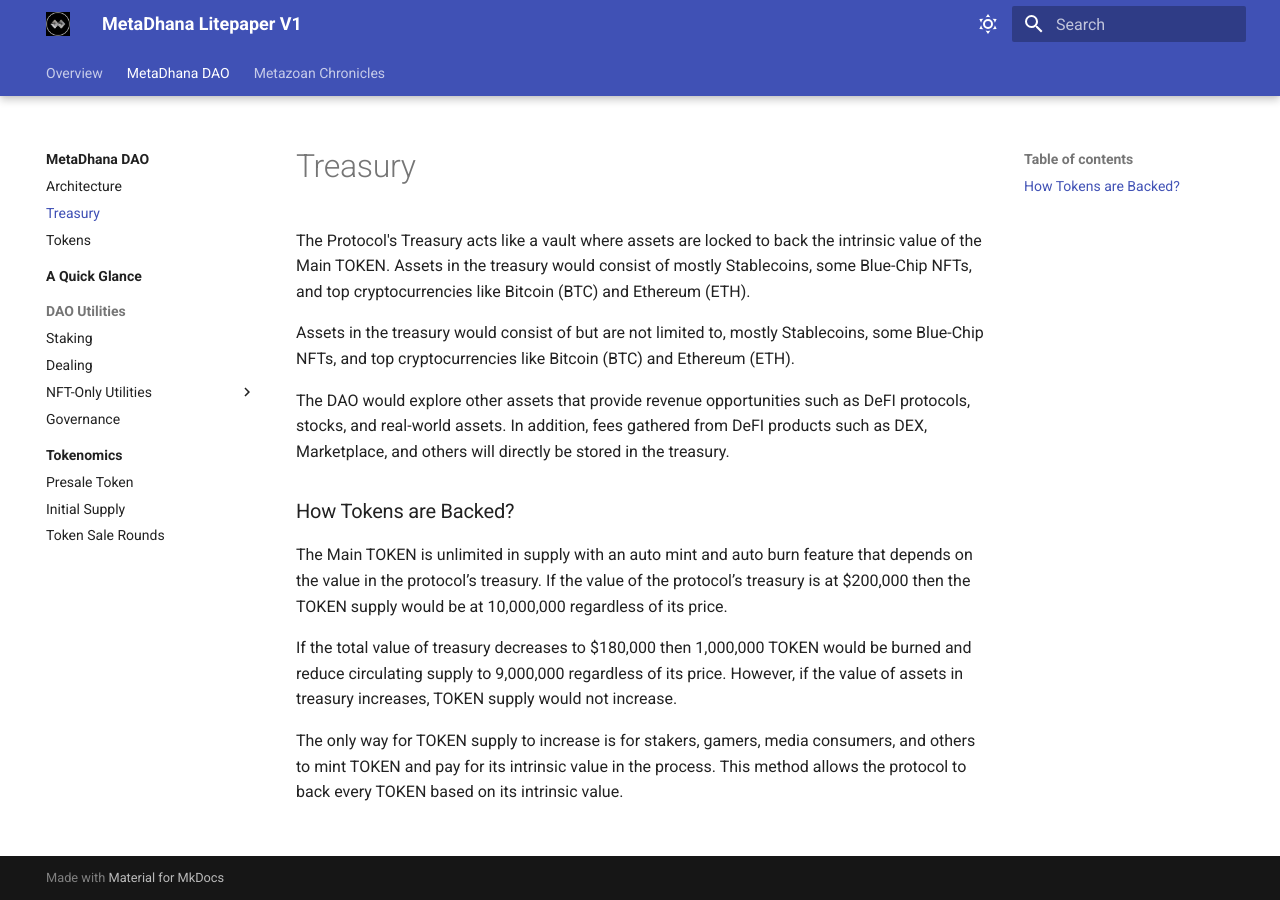
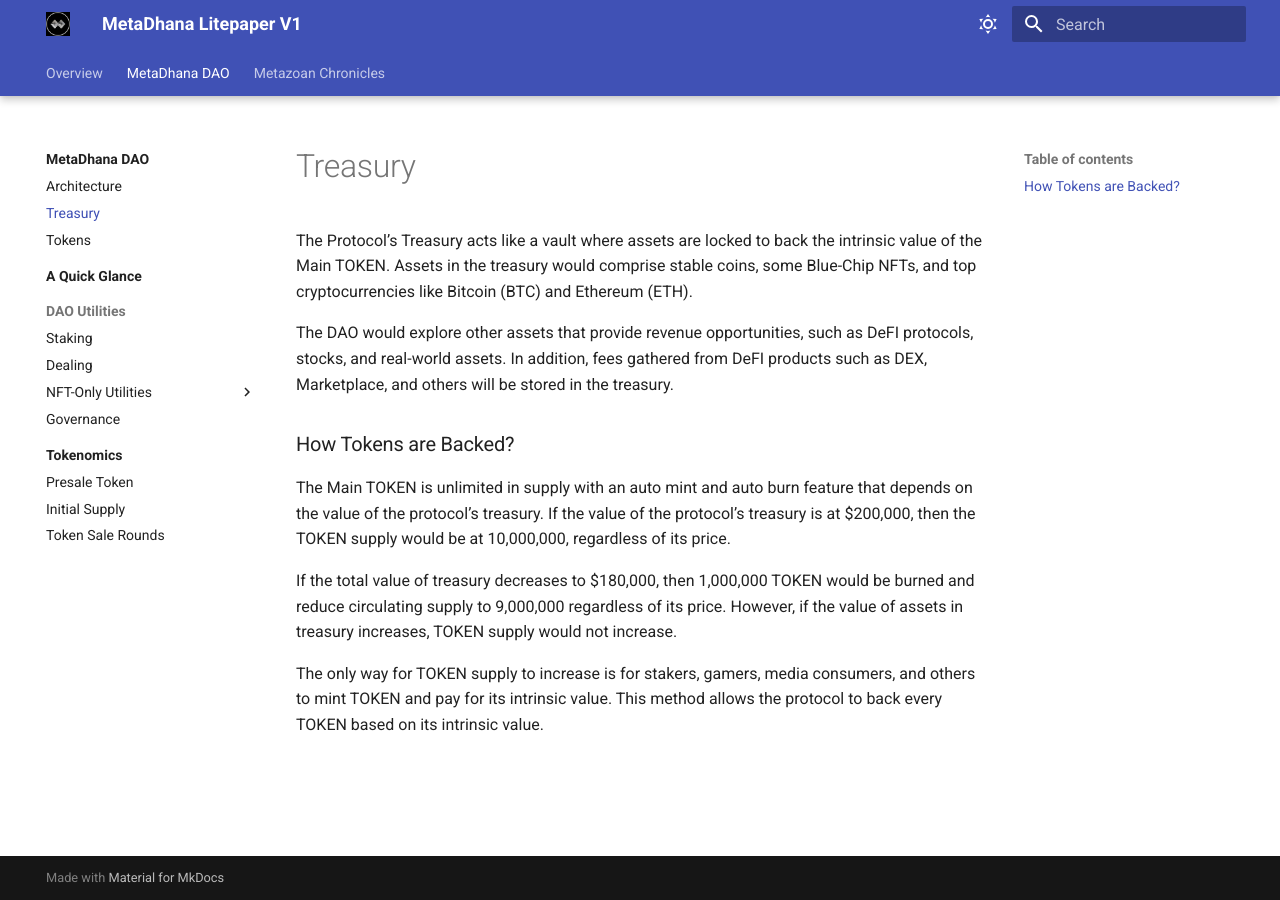
Before and after one commit to AshtreeBV/metazoan-whitepaper, an MkDocs documentation site: the page built from docs/dao/treasury.md, in a window 1280 px wide. Built offline with MkDocs 1.6.1 and Material for MkDocs 9.7.7, drawn with Linux system fonts in a browser that asks for light colours.

Commit message:
Fixed duplications (#7)
* ci on gh-pages

* [draft] structure, some content

* Initial commit

* ci: add Azure Static Web Apps workflow file
on-behalf-of: @Azure opensource@microsoft.com

* Update azure-static-web-apps-delightful-stone-04268c300.yml

* workflows

* skeletal layout

* p2e proposal

* scholarship proposal

* [add] content to classes

* [add] DAO - treasury

* [add] DAO - contents

* tokenomics

* tokenomics, VS draft

* home tab

* [tabs] dao, metazoan

* home-tab add content

* dao architecture draft

* [fix] deploy error

* [fix] deploy error 2

* add instructions

* ci: add Azure Static Web Apps workflow file
on-behalf-of: @Azure opensource@microsoft.com

* just one static site

* removed home

* no need for redirects

* redirects again

* simple colour

* Delete overrides directory

* architecture, colors, search bar

* game mechanics + embed video

* Update for-our-community.md

* [metazoan] lore + universe

* [metazoan] planets + groups

* Update roadmap.md

* Update technology.md

* Update team-partners.md

* Update team-partners.md

* Create team-partners.md

* [metazoan] roadmap-draft

* banner + minting rounds

* Added chat to earn

* genesis benefits

* chat to earn

* typo fix

* edits + merge local

* game-mechanics edits

* [metazoan] class (tiers)

* [metazoan] rarity layers draft

* disclaimer-V1

* [litepaper v1] first draft

* [litepaper v1] 2nd draft

* [litepaper v1] removed soft cap

* [litepaper V1] edits sir Jimmi

* Update roadmap.md

* Update roadmap.md

* changed architecture

* removed PHP

* soft cap + presale removals

* [tokenomics] pTOKEN + formula

* restrucutre dao

* initial supply

* vesting schedule + sample calculations

* fix links

* [edit] TOKEN, [added] dealing.md

* architecture edit

* presale packages

* update NFT minting details

* dao utilities + metazoan edits

* DAO Summary

* value generation

* value generation 2

* epoch-12, content edits

* [diagram] staking, dealing

* Revised Tokenomics + Hardcap

* fixed wrong table

* name, ticker disclaimer

* corrections-sir Walter

* Cost to convert-presale

* presale token changes

* nft-play chart

* fixed treasury

* added changes

* added changes 2

Co-authored-by: Michael John Peña <mjtpena@outlook.com>
Co-authored-by: legendlarry <94728811+legendlarry@users.noreply.github.com>

```diff
--- a/docs/dao/treasury.md
+++ b/docs/dao/treasury.md
@@ -1,15 +1,13 @@
 # Treasury
 
-The Protocol's Treasury acts like a vault where assets are locked to back the intrinsic value of the Main TOKEN. Assets in the treasury would consist of mostly Stablecoins, some Blue-Chip NFTs, and top cryptocurrencies like Bitcoin (BTC) and Ethereum (ETH).
+The Protocol’s Treasury acts like a vault where assets are locked to back the intrinsic value of the Main TOKEN. Assets in the treasury would comprise stable coins, some Blue-Chip NFTs, and top cryptocurrencies like Bitcoin (BTC) and Ethereum (ETH).
 
-Assets in the treasury would consist of but are not limited to, mostly Stablecoins, some Blue-Chip NFTs, and top cryptocurrencies like Bitcoin (BTC) and Ethereum (ETH).
-
-The DAO would explore other assets that provide revenue opportunities such as DeFI protocols, stocks, and real-world assets. In addition, fees gathered from DeFI products such as DEX, Marketplace, and others will directly be stored in the treasury.
+The DAO would explore other assets that provide revenue opportunities, such as DeFI protocols, stocks, and real-world assets. In addition, fees gathered from DeFI products such as DEX, Marketplace, and others will be stored in the treasury.
 
 ### How Tokens are Backed?
 
-The Main TOKEN is unlimited in supply with an auto mint and auto burn feature that depends on the value in the protocol’s treasury. If the value of the protocol’s treasury is at $200,000 then the TOKEN supply would be at 10,000,000 regardless of its price.
+The Main TOKEN is unlimited in supply with an auto mint and auto burn feature that depends on the value of the protocol’s treasury. If the value of the protocol’s treasury is at $200,000, then the TOKEN supply would be at 10,000,000, regardless of its price.
 
-If the total value of treasury decreases to $180,000 then 1,000,000 TOKEN would be burned and reduce circulating supply to 9,000,000 regardless of its price. However, if the value of assets in treasury increases, TOKEN supply would not increase.
+If the total value of treasury decreases to $180,000, then 1,000,000 TOKEN would be burned and reduce circulating supply to 9,000,000 regardless of its price. However, if the value of assets in treasury increases, TOKEN supply would not increase.
 
-The only way for TOKEN supply to increase is for stakers, gamers, media consumers, and others to mint TOKEN and pay for its intrinsic value in the process. This method allows the protocol to back every TOKEN based on its intrinsic value.
+The only way for TOKEN supply to increase is for stakers, gamers, media consumers, and others to mint TOKEN and pay for its intrinsic value. This method allows the protocol to back every TOKEN based on its intrinsic value.
```
Also changed, not shown: docs/dao/README.md (+1 -1 lines), docs/dao/summary/index.md (+1 -1 lines), docs/dao/tokens.md (+2 -2 lines).
